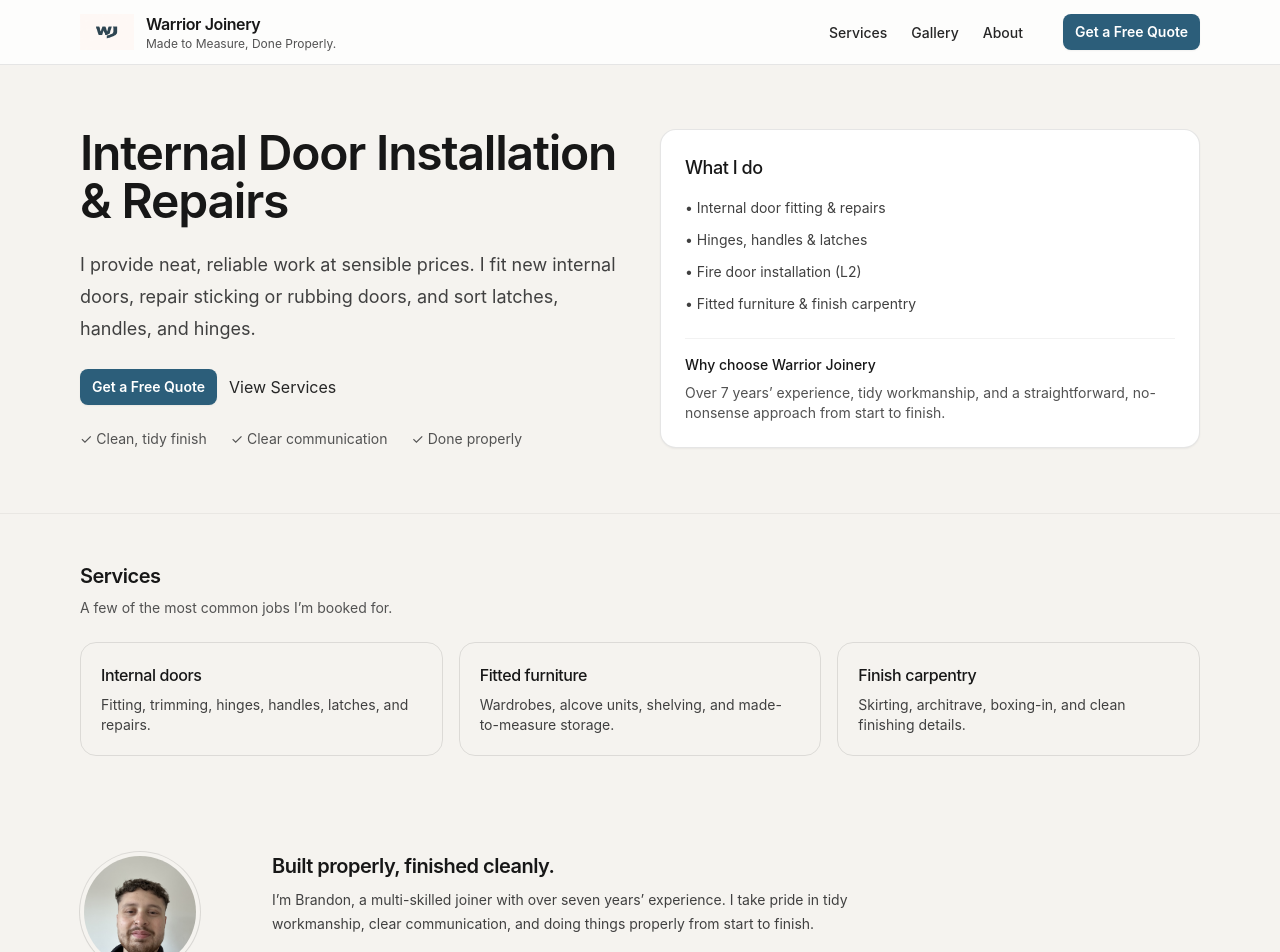
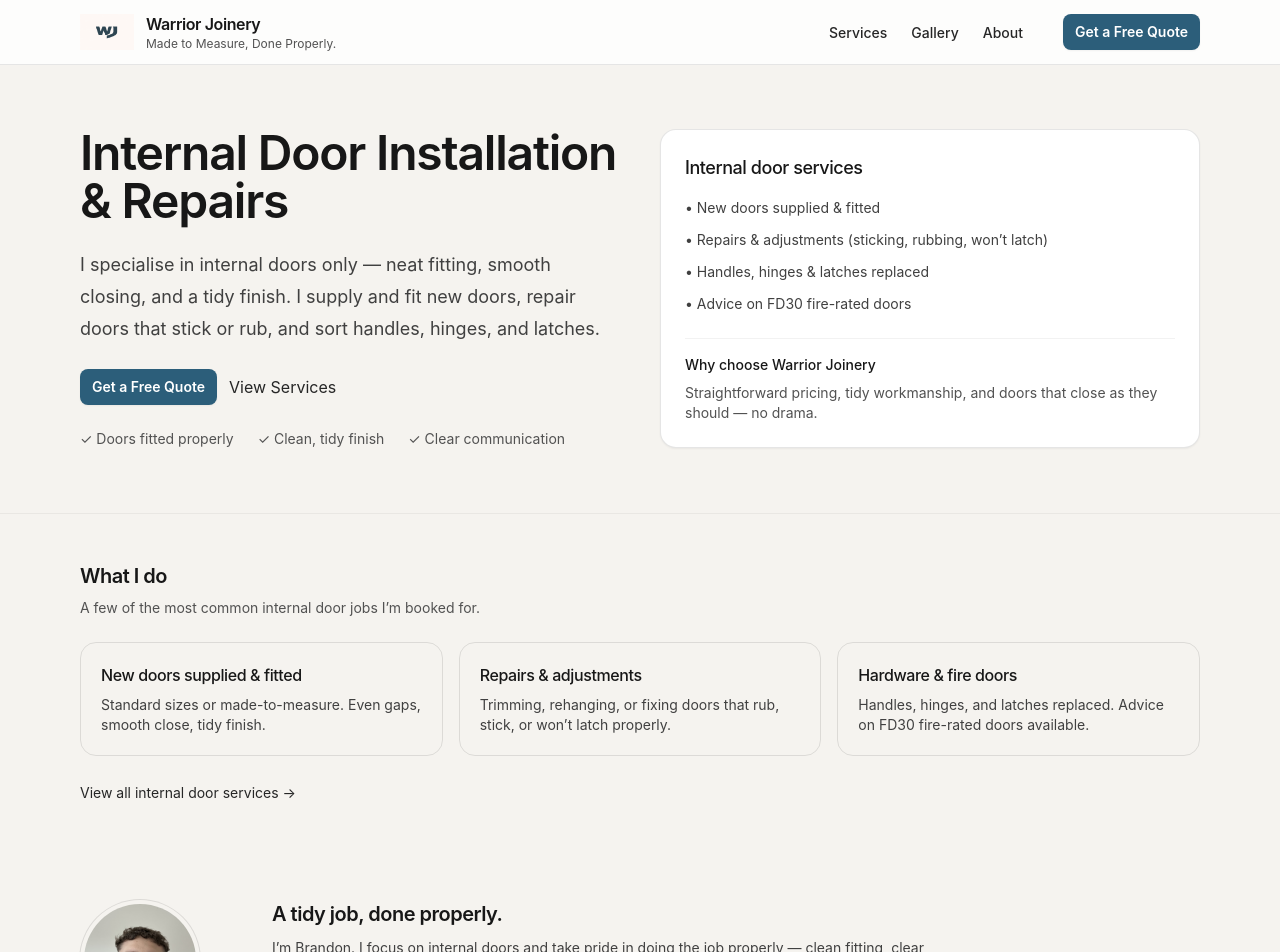
Before and after one commit to BrandonWarrior/warrior-joinery, a React (Vite) app: page / in a window 1280 px wide. Shown: the top 952 px of the page. Built offline with nearby package versions, Linux system fonts and the light colour scheme.

Commit message:
Align home page content with internal door services

```diff
--- a/src/pages/home.tsx
+++ b/src/pages/home.tsx
@@ -41,9 +41,9 @@ export default function Home() {
               </h1>
 
               <p className="max-w-prose text-lg leading-8 text-neutral-700">
-                I provide neat, reliable work at sensible prices. I fit new internal
-                doors, repair sticking or rubbing doors, and sort latches, handles,
-                and hinges.
+                I specialise in internal doors only — neat fitting, smooth closing,
+                and a tidy finish. I supply and fit new doors, repair doors that stick
+                or rub, and sort handles, hinges, and latches.
               </p>
 
               <div className="flex flex-col gap-3 sm:flex-row sm:items-center">
@@ -56,28 +56,28 @@ export default function Home() {
               </div>
 
               <div className="flex flex-wrap gap-x-6 gap-y-2 text-sm text-neutral-600">
+                <span>✓ Doors fitted properly</span>
                 <span>✓ Clean, tidy finish</span>
                 <span>✓ Clear communication</span>
-                <span>✓ Done properly</span>
               </div>
             </div>
 
             {/* Right: proof panel */}
             <div className="rounded-2xl border border-black/10 bg-white p-6 shadow-sm">
-              <h2 className="text-lg font-medium">What I do</h2>
+              <h2 className="text-lg font-medium">Internal door services</h2>
 
               <ul className="mt-4 space-y-3 text-sm text-neutral-700">
-                <li>• Internal door fitting & repairs</li>
-                <li>• Hinges, handles & latches</li>
-                <li>• Fire door installation (L2)</li>
-                <li>• Fitted furniture & finish carpentry</li>
+                <li>• New doors supplied &amp; fitted</li>
+                <li>• Repairs &amp; adjustments (sticking, rubbing, won’t latch)</li>
+                <li>• Handles, hinges &amp; latches replaced</li>
+                <li>• Advice on FD30 fire-rated doors</li>
               </ul>
 
               <div className="mt-6 border-t border-black/5 pt-4">
                 <p className="text-sm font-medium">Why choose Warrior Joinery</p>
                 <p className="mt-2 text-sm text-neutral-600">
-                  Over 7 years’ experience, tidy workmanship, and a straightforward,
-                  no-nonsense approach from start to finish.
+                  Straightforward pricing, tidy workmanship, and doors that close as
+                  they should — no drama.
                 </p>
               </div>
             </div>
@@ -85,40 +85,46 @@ export default function Home() {
         </Container>
       </section>
 
-      {/* SERVICES PREVIEW */}
+      {/* SERVICES PREVIEW (aligned to your Services page) */}
       <section className="border-t border-black/5 py-12">
         <Container>
-          <h2 className="text-xl font-semibold">Services</h2>
+          <h2 className="text-xl font-semibold">What I do</h2>
           <p className="mt-2 text-sm text-neutral-600">
-            A few of the most common jobs I’m booked for.
+            A few of the most common internal door jobs I’m booked for.
           </p>
 
           <div className="mt-6 grid gap-4 sm:grid-cols-2 lg:grid-cols-3">
             <div className="rounded-2xl border border-black/10 p-5">
-              <h3 className="font-medium">Internal doors</h3>
+              <h3 className="font-medium">New doors supplied &amp; fitted</h3>
               <p className="mt-2 text-sm text-neutral-700">
-                Fitting, trimming, hinges, handles, latches, and repairs.
+                Standard sizes or made-to-measure. Even gaps, smooth close, tidy finish.
               </p>
             </div>
 
             <div className="rounded-2xl border border-black/10 p-5">
-              <h3 className="font-medium">Fitted furniture</h3>
+              <h3 className="font-medium">Repairs &amp; adjustments</h3>
               <p className="mt-2 text-sm text-neutral-700">
-                Wardrobes, alcove units, shelving, and made-to-measure storage.
+                Trimming, rehanging, or fixing doors that rub, stick, or won’t latch properly.
               </p>
             </div>
 
             <div className="rounded-2xl border border-black/10 p-5">
-              <h3 className="font-medium">Finish carpentry</h3>
+              <h3 className="font-medium">Hardware &amp; fire doors</h3>
               <p className="mt-2 text-sm text-neutral-700">
-                Skirting, architrave, boxing-in, and clean finishing details.
+                Handles, hinges, and latches replaced. Advice on FD30 fire-rated doors available.
               </p>
             </div>
+          </div>
+
+          <div className="mt-6">
+            <Link to="/services" className="link text-neutral-800 text-sm">
+              View all internal door services →
+            </Link>
           </div>
         </Container>
       </section>
 
-      {/* TRUST STRIP */}
+      {/* TRUST STRIP (keep it general + relevant) */}
       <section className="py-12">
         <Container>
           <div className="grid gap-8 md:grid-cols-[160px_1fr] md:items-center">
@@ -126,7 +132,7 @@ export default function Home() {
               <div className="rounded-full p-1 ring-1 ring-black/10 shadow-sm">
                 <img
                   src="/images/profile-pic.jpg"
-                  alt="Brandon Warrior – Founder of Warrior Joinery"
+                  alt="Brandon Warrior – Warrior Joinery"
                   className="h-28 w-28 rounded-full object-cover"
                   loading="lazy"
                 />
@@ -134,19 +140,18 @@ export default function Home() {
             </div>
 
             <div>
-              <h2 className="text-xl font-semibold">Built properly, finished cleanly.</h2>
+              <h2 className="text-xl font-semibold">A tidy job, done properly.</h2>
               <p className="mt-2 max-w-2xl text-sm leading-6 text-neutral-700">
-                I’m Brandon, a multi-skilled joiner with over seven years’ experience.
-                I take pride in tidy workmanship, clear communication, and doing things
-                properly from start to finish.
+                I’m Brandon. I focus on internal doors and take pride in doing the job
+                properly — clean fitting, clear communication, and leaving your home tidy.
               </p>
 
               <div className="mt-4 flex flex-wrap gap-3">
-                <Link to="/about" className="link text-neutral-800 text-sm">
-                  Read more about me →
+                <Link to="/services" className="link text-neutral-800 text-sm">
+                  See services →
                 </Link>
-                <Link to="/gallery" className="link text-neutral-800 text-sm">
-                  View recent work →
+                <Link to="/contact" className="link text-neutral-800 text-sm">
+                  Get a quote →
                 </Link>
               </div>
             </div>
```
